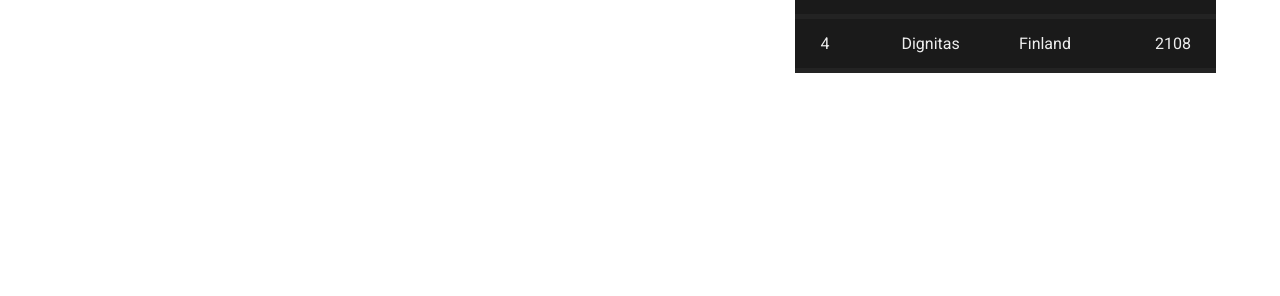
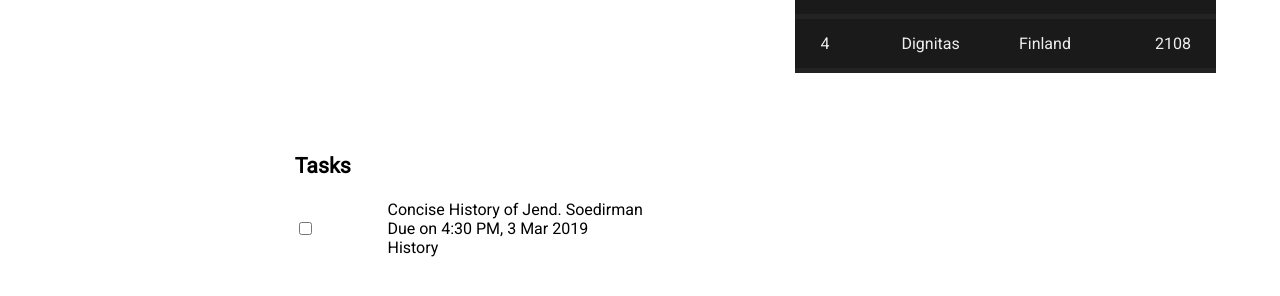
Before and after one commit to apoorv-codes/LMS-Dashboard_C3, a plain HTML site: page public/index.html in a window 1280 px wide. Shown: the part 450-746 px from the top of the page. Drawn offline with nearby package versions, Linux system fonts and the light colour scheme.

Commit message:
added task tab

```diff
--- a/public/index.html
+++ b/public/index.html
@@ -201,7 +201,20 @@
             </div>
           </div>
           <div class="grid-item">
-            <div class="heading section-title"></div>
+            <div class="heading section-title">Tasks</div>
+            <div class="flex-content">
+              <div class="task">
+                <input type="checkbox" name="task-check" class="task-check task-item">
+                <div class="task-content task-item">
+                  <div class="task-title">
+                    Concise History of Jend. Soedirman
+                  </div>
+                  <div class="due">
+                    Due on 4:30 PM, 3 Mar 2019 <div class="subject-tag">History</div>
+                  </div>
+                </div>
+              </div>
+            </div>
           </div>
         </div>
       </main>
--- a/public/res/styles.css
+++ b/public/res/styles.css
@@ -190,6 +190,7 @@ main {
     minmax(var(--auto-grid-min-size), 1fr)
   );
   grid-gap: 1rem;
+  margin-bottom: 94px;
 }
 main {
   overflow-y: auto;
@@ -314,6 +315,21 @@ main {
 .side-bar-items:hover .sidebar-item-lable{
     color: var(--color-accent-faded);
 }
+
+.task{
+  display: flex;
+  align-items: center;
+}
+.task-content{
+  display: flex;
+  flex-direction: column;
+  margin: auto;
+}
+.task-item{
+  padding: .4rem;
+}
+
+
 /* dropdown animation */
 @keyframes dropdown {
   0% {
```
Also changed, not shown: public/res/dp2.png (added), public/res/dp3.png (added).
